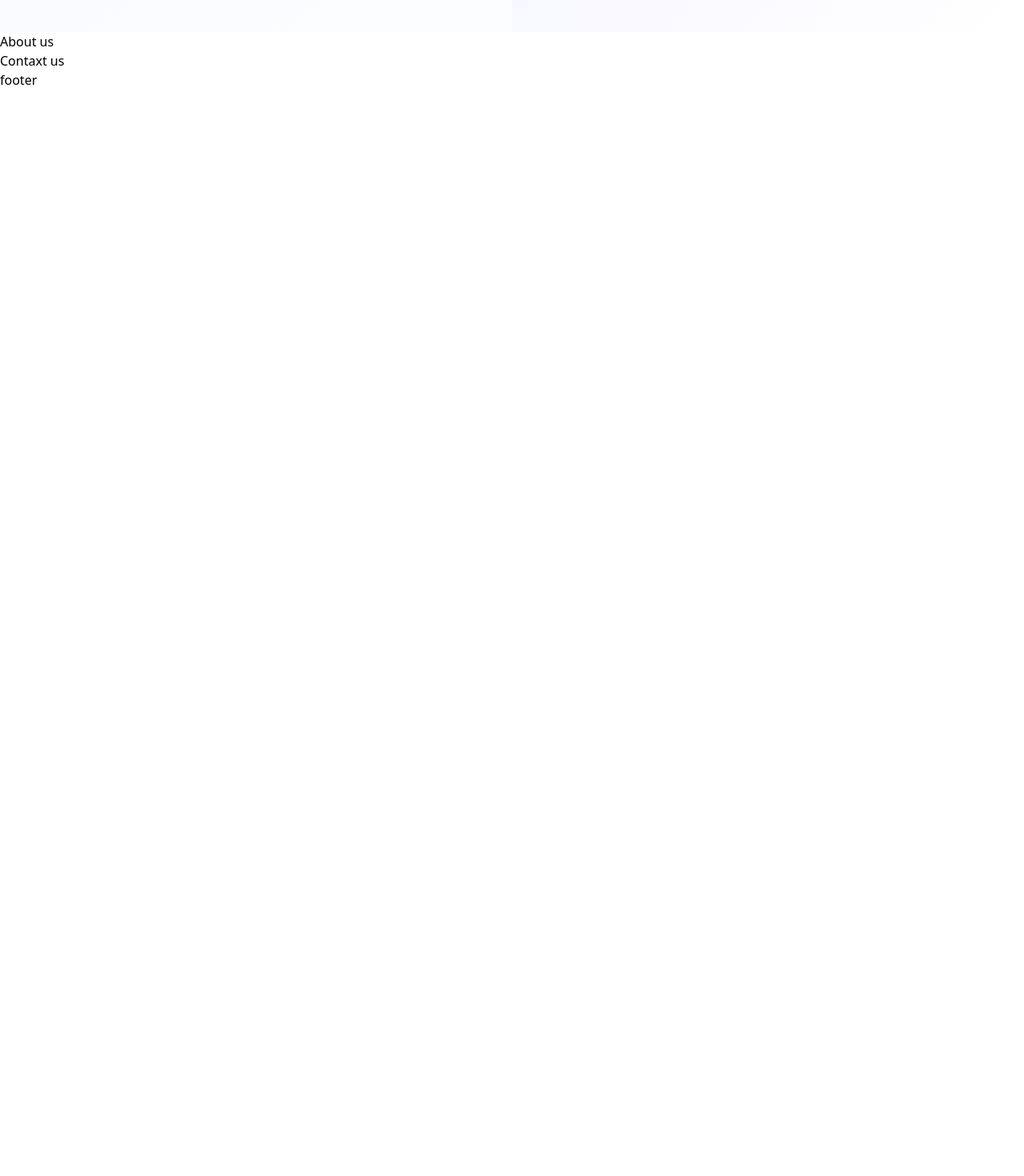
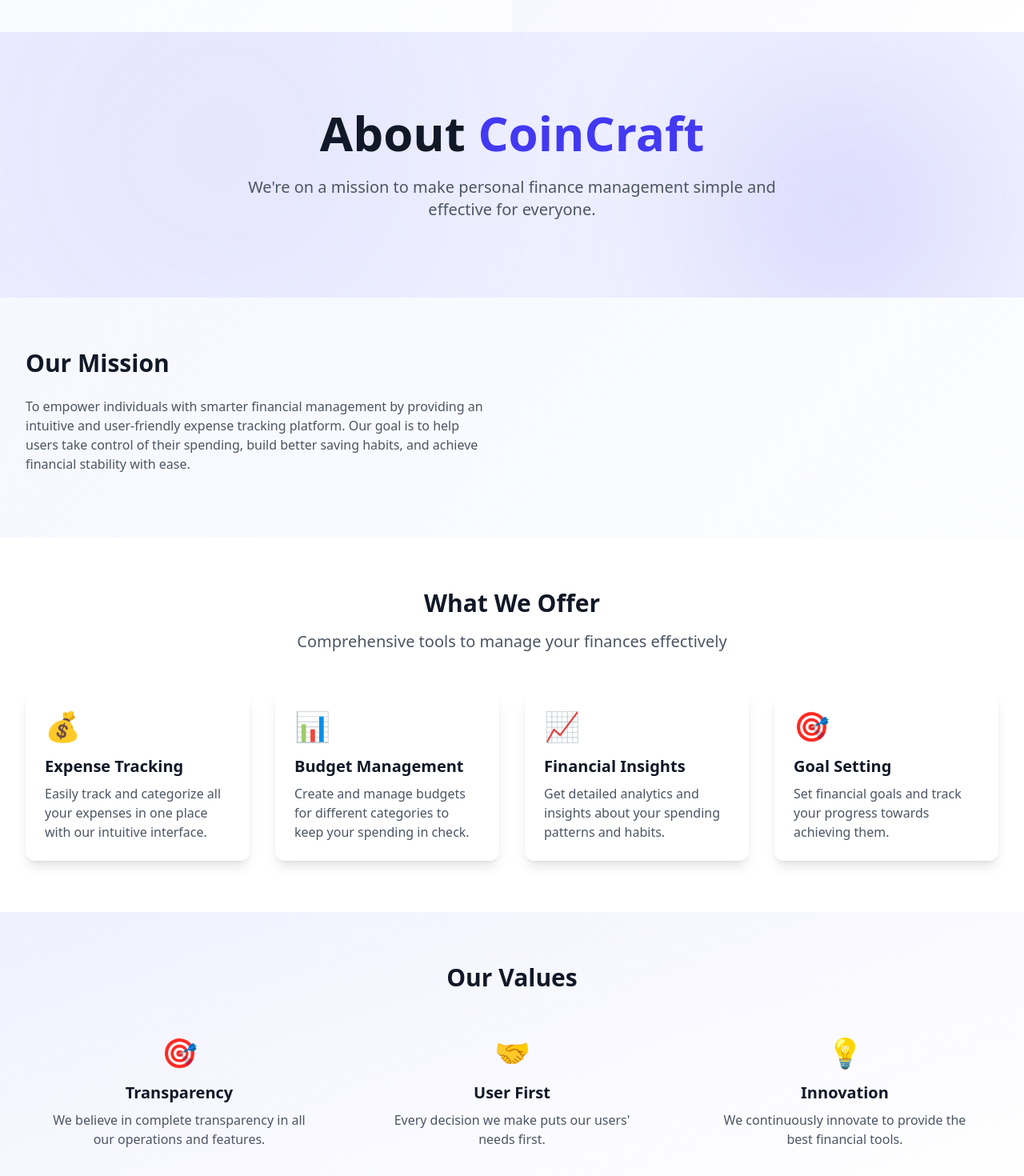
Before and after one commit to Dasunika0216/CoinCraft_Expense-Tracker-Web-App, a React (Vite) app in the folder frontend/: page / in a window 1280 px wide. Shown: the part 760-2230 px from the top of the page at 80% size. Before the commit the page ends 872 px from the top, so only its background shows below. Built offline with nearby package versions, Linux system fonts and the light colour scheme.

Commit message:
Revamped About page with new layout and features sections.

```diff
--- a/frontend/src/components/About.jsx
+++ b/frontend/src/components/About.jsx
@@ -1,11 +1,115 @@
-import React from 'react'
+import React from 'react';
+import { Link } from 'react-router-dom';
 
 const About = () => {
+  const features = [
+    {
+      icon: "💰",
+      title: "Expense Tracking",
+      description: "Easily track and categorize all your expenses in one place with our intuitive interface."
+    },
+    {
+      icon: "📊",
+      title: "Budget Management",
+      description: "Create and manage budgets for different categories to keep your spending in check."
+    },
+    {
+      icon: "📈",
+      title: "Financial Insights",
+      description: "Get detailed analytics and insights about your spending patterns and habits."
+    },
+    {
+      icon: "🎯",
+      title: "Goal Setting",
+      description: "Set financial goals and track your progress towards achieving them."
+    }
+  ];
+
   return (
-    <div>
-      About us
+    <div className="min-h-screen bg-gradient-to-br from-[#f5f7ff] to-white">
+      {/* Hero Section */}
+      <div className="relative overflow-hidden bg-[#4339F2]/5 py-24">
+        <div className="absolute top-20 right-20 w-72 h-72 bg-[#4339F2] rounded-full filter blur-[8rem] opacity-20" />
+        <div className="absolute bottom-0 left-20 w-96 h-96 bg-[#4339F2] rounded-full filter blur-[10rem] opacity-10" />
+
+        <div className="max-w-7xl mx-auto px-4 sm:px-6 lg:px-8 relative z-10">
+          <div className="text-center">
+            <h1 className="text-4xl font-bold text-gray-900 sm:text-5xl md:text-6xl">
+              About <span className="text-[#4339F2]">CoinCraft</span>
+            </h1>
+            <p className="mt-6 max-w-2xl mx-auto text-xl text-gray-600">
+              We're on a mission to make personal finance management simple and effective for everyone.
+            </p>
+          </div>
+        </div>
+      </div>
+
+      {/* Story Section */}
+      <section className="py-16 px-4 sm:px-6 lg:px-8 max-w-7xl mx-auto">
+        <div className="grid grid-cols-1 md:grid-cols-2 gap-12 items-center">
+          <div>
+            <h2 className="text-3xl font-bold text-gray-900 mb-6">Our Mission</h2>
+            <p className="text-gray-600 mb-4">
+            To empower individuals with smarter financial management by providing an intuitive and user-friendly expense tracking platform. Our goal is to help users take control of their spending, build better saving habits, and achieve financial stability with ease.
+            </p>
+          </div>
+        </div>
+      </section>
+
+      {/* Features Section */}
+      <section className="py-16 bg-white">
+        <div className="max-w-7xl mx-auto px-4 sm:px-6 lg:px-8">
+          <div className="text-center mb-12">
+            <h2 className="text-3xl font-bold text-gray-900">What We Offer</h2>
+            <p className="mt-4 text-xl text-gray-600">
+              Comprehensive tools to manage your finances effectively
+            </p>
+          </div>
+
+          <div className="grid grid-cols-1 md:grid-cols-2 lg:grid-cols-4 gap-8">
+            {features.map((feature, index) => (
+              <div
+                key={index}
+                className="p-6 bg-white rounded-xl shadow-lg hover:shadow-xl transition-shadow duration-300"
+              >
+                <div className="text-4xl mb-4">{feature.icon}</div>
+                <h3 className="text-xl font-semibold text-gray-900 mb-2">
+                  {feature.title}
+                </h3>
+                <p className="text-gray-600">
+                  {feature.description}
+                </p>
+              </div>
+            ))}
+          </div>
+        </div>
+      </section>
+
+      {/* Values Section */}
+      <section className="py-16 bg-gradient-to-br from-[#4339F2]/5 to-white">
+        <div className="max-w-7xl mx-auto px-4 sm:px-6 lg:px-8 text-center">
+          <h2 className="text-3xl font-bold text-gray-900 mb-8">Our Values</h2>
+          <div className="grid grid-cols-1 md:grid-cols-3 gap-8">
+            <div className="p-6">
+              <div className="text-4xl mb-4">🎯</div>
+              <h3 className="text-xl font-semibold text-gray-900 mb-2">Transparency</h3>
+              <p className="text-gray-600">We believe in complete transparency in all our operations and features.</p>
+            </div>
+            <div className="p-6">
+              <div className="text-4xl mb-4">🤝</div>
+              <h3 className="text-xl font-semibold text-gray-900 mb-2">User First</h3>
+              <p className="text-gray-600">Every decision we make puts our users' needs first.</p>
+            </div>
+            <div className="p-6">
+              <div className="text-4xl mb-4">💡</div>
+              <h3 className="text-xl font-semibold text-gray-900 mb-2">Innovation</h3>
+              <p className="text-gray-600">We continuously innovate to provide the best financial tools.</p>
+            </div>
+          </div>
+        </div>
+      </section>
     </div>
-  )
-}
+  );
+};
 
-export default About
+export default About;
```
